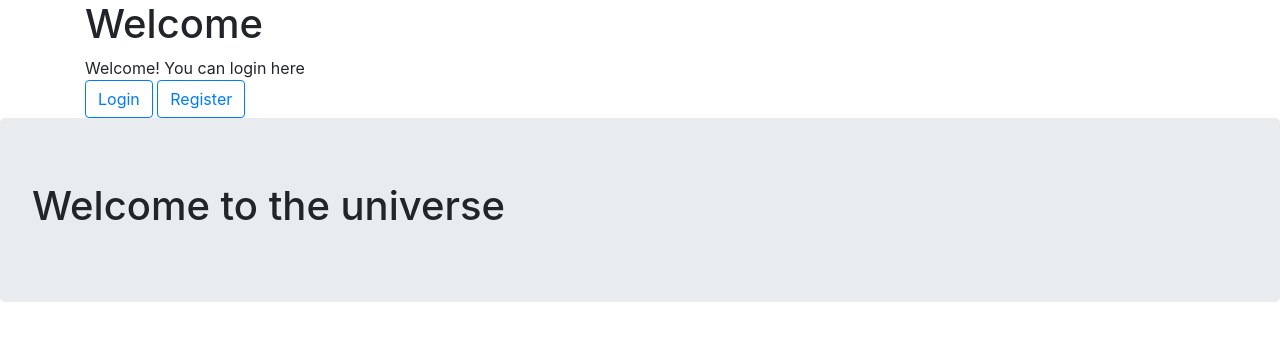
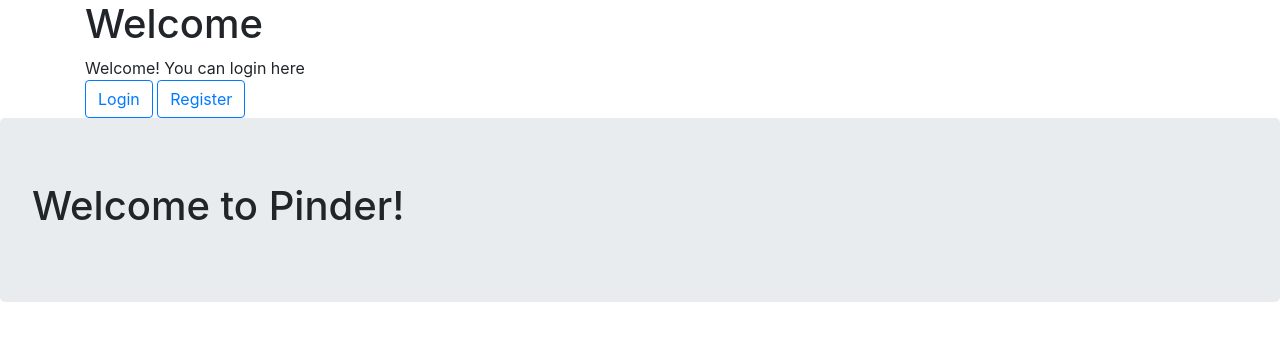
Before and after one commit to buglessli/Pinder, a Python web app: template accounts/templates/accounts/login.html in a window 1280 px wide. Shown: the top 341 px of the page. Run offline with Jinja, Linux system fonts and the light colour scheme; the template is opened without the code that fills it, so the values that code supplies are empty; some libraries are stand-ins or nearby versions.

Commit message:
change to "welcome to pinder"

```diff
--- a/accounts/templates/accounts/login.html
+++ b/accounts/templates/accounts/login.html
@@ -14,7 +14,7 @@
     <button type="button" class="btn btn-outline-primary">Register</button>
             </div>
     <div class="jumbotron">
-        <h1>Welcome to the universe</h1>
+        <h1>Welcome to Pinder!</h1>
     </div>
     </body>
 </html>
```
